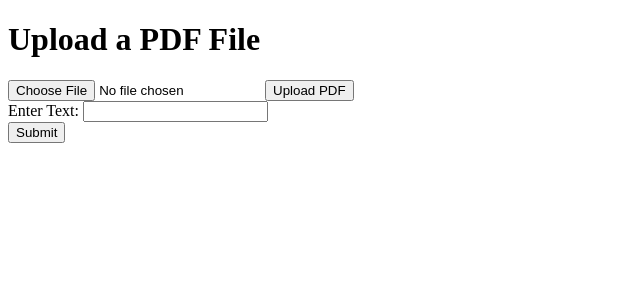
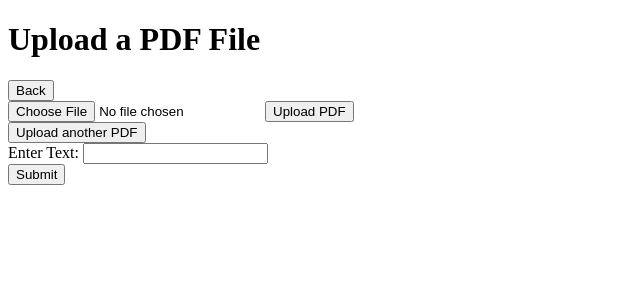
Before and after one commit to Kunal-Shaw-097/MyPortfolio, a Django app: page /PdfQA/ in a window 1280 px wide. Shown: the top 300 px of the page, without its empty margins (0-640 px from the left). Run offline with Django 5.2, Linux system fonts and the light colour scheme.

Commit message:
added additonal functionalities

```diff
--- a/PDF_QNA/templates/pdf.html
+++ b/PDF_QNA/templates/pdf.html
@@ -8,17 +8,32 @@
 </head>
 <body>
     <h1>Upload a PDF File</h1>
+    <form action="{% url 'portfolio:index' %}" method="POST" enctype="multipart/form-data">
+        {% csrf_token %}
+        <button type="submit">Back</button>
+    </form>
+    {% if noupload_msg %}
+    <div>{{ noupload_msg }}</div>
+    {% endif %}
     <form action="{% url 'PDF_QNA:upload_pdf' %}" method="POST" enctype="multipart/form-data">
         {% csrf_token %}
         <input type="file" name="pdf_file" accept="application/pdf">
+        {% if uploaded %}
+        <div> {{ file_name }} {{ file_size }}</div>
+        <button type="submit" disabled>Upload PDF</button>
+        {% else %}
         <button type="submit">Upload PDF</button>
+        {% endif %}
+    </form>
+    <form action="{% url 'PDF_QNA:upload_pdf' %}" method="POST" enctype="multipart/form-data">
+        {% csrf_token %}
+        <button type="submit">Upload another PDF</button>
     </form>
     <form action="{% url 'PDF_QNA:qna' %}" method="POST" novalidate>
         {% csrf_token %}
         {{ form }}
         <button type="submit">Submit</button>
     </form>
-
     {{ response }}
 </body>
 </html>
--- a/PDF_QNA/views.py
+++ b/PDF_QNA/views.py
@@ -38,16 +38,18 @@ def load_pipeline():
 
 def pdf(request):
     form = Qform()
-    return render(request, "pdf.html", context={"form" : form})
+    return render(request, "pdf.html", context={"form" : form, "uploaded" : False})
 
 def upload_pdf(request):
     if request.method == 'POST':
         form = Qform(request.POST)
+        request.session['uploaded'] = False
         if 'pdf_file' in request.FILES :
             f = request.FILES['pdf_file']
             with open("temp.pdf", "wb+") as destination:
                 for chunk in f.chunks():
                     destination.write(chunk)
+            request.session['uploaded'] = True
             data = PyPDFLoader('temp.pdf')
             pdf = data.load()
 
@@ -69,11 +71,24 @@ def upload_pdf(request):
             docsearch = MongoDBAtlasVectorSearch.from_documents(
                 docs, gpt4all_embd, collection=collection, index_name = "vector_index"
             )
-    return render(request, "pdf.html", context={"form" : form})
+            context = {
+                "form" : form,
+                "uploaded" : request.session['uploaded'],
+                "file_name" :  f._get_name(),
+                "file_size" : f.size('temp.pdf')
+                }
+        else :
+             context = {
+                "form" : form,
+                "uploaded" : request.session['uploaded']
+                }
+    return render(request, "pdf.html", context=context)
 
 
 def qna(request):
     form = Qform(request.POST)
+    if not request.session['uploaded'] :
+        return render(request, 'pdf.html',  context={"noupload_msg" : "Please upload a PDF", "form" : form})
     if form.is_valid():
         pipeline = load_pipeline()
         query = form.cleaned_data['text_input']
```
